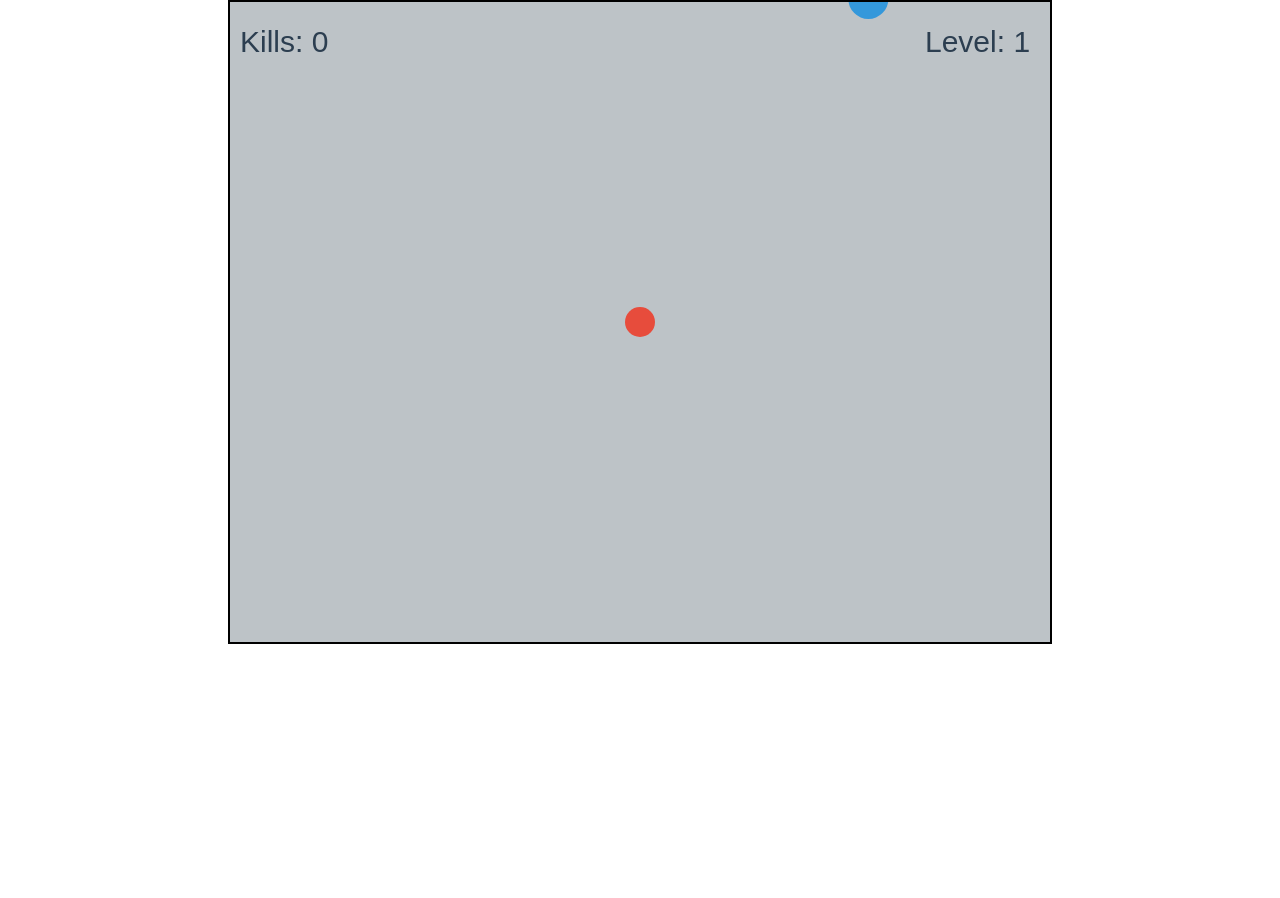
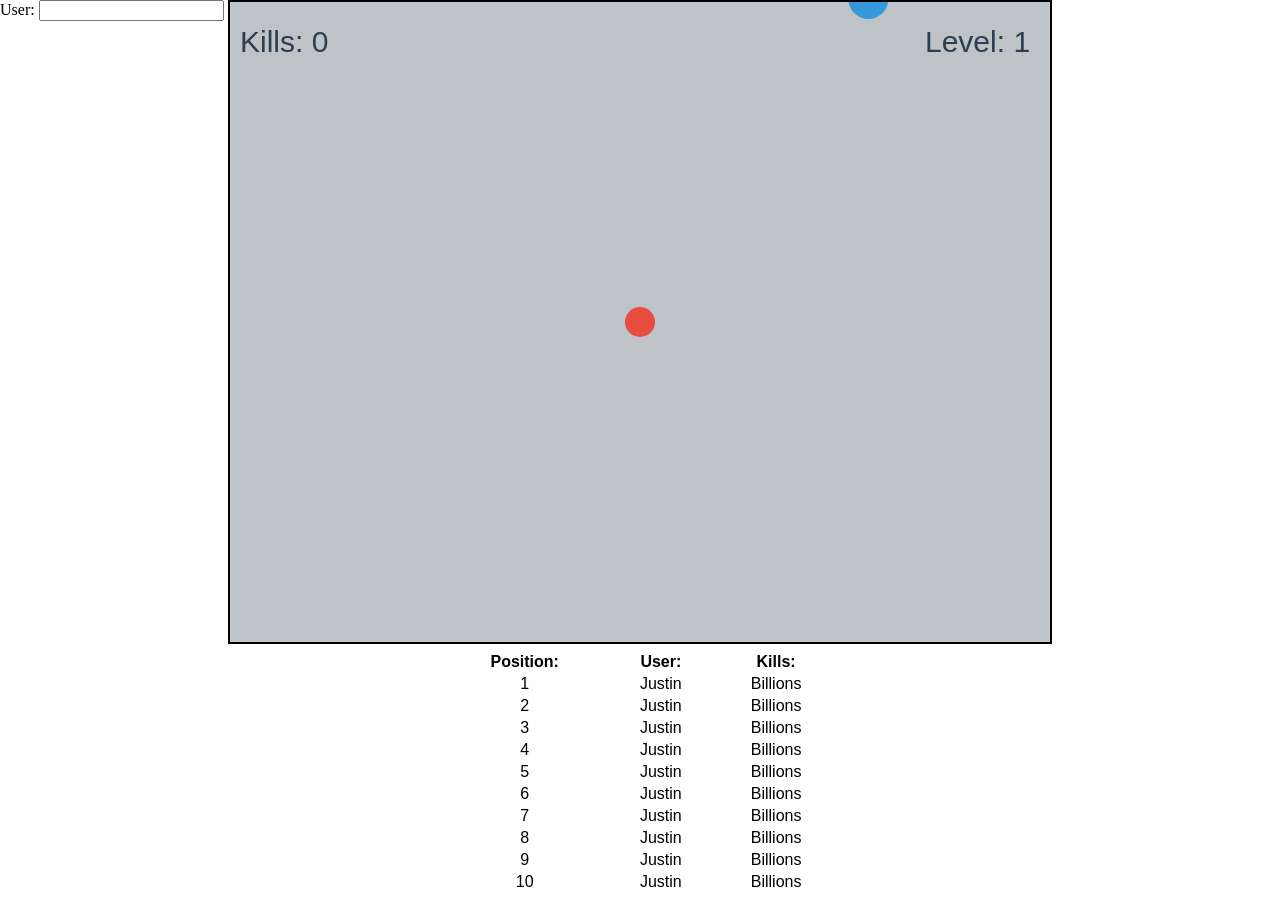
Before and after one commit to JustinM16/TopDownGameJavaScript, a website: page index.html in a window 1280 px wide. Before the commit the page ends 800 px from the top, so only its background shows below. Drawn offline with Linux system fonts and the light colour scheme.

Commit message:
Trying to do node stuff
try to do node stuff

```diff
--- /dev/null
+++ b/TableSetup.js
@@ -0,0 +1,35 @@
+var table = document.getElementById("hiScores");
+
+var row = table.insertRow(1);
+var posCell = row.insertCell(0);
+var	UserCell = row.insertCell(1);
+var KillCell = row.insertCell(2);
+
+var Scores = [10];
+
+
+
+
+
+
+for (i = 0; i < 10; i++){
+	Scores[i] = {
+	Pos: i+1,
+	Name: "Justin",
+	Kills: "Billions"};
+}
+
+for (i = 0; i < 10; i++){
+	row = table.insertRow(i+1);
+	posCell = row.insertCell(0);
+	UserCell = row.insertCell(1);
+	KillCell = row.insertCell(2);
+
+	for (k = 0; k<30; k++){
+		posCell.innerHTML = Scores[i].Pos;
+		UserCell.innerHTML = Scores[i].Name;
+		KillCell.innerHTML = Scores[i].Kills;
+		k = k+3;
+	}
+
+}
--- a/index.html
+++ b/index.html
@@ -28,12 +28,40 @@
 			border-style: solid;
 		}
 
+		#hiScores{
+			position: absolute;
+			top:650px;
+			left:0;
+			right:0;
+			margin: auto;
+			font-family: arial;
+			width: 400px;
+		}
+		td{
+			text-align: center;
+		}
+
 	</style>
 
 
 	<body>
 		<canvas id="screen1"></canvas>
 		<canvas id="screen2"></canvas>
+
+		<table id="hiScores">
+			<tr>
+				<th>Position:</th>
+				<th>User:</th>
+				<th>Kills:</th>
+			</tr>
+		</table>
+		<form>
+			<label>User:</label>
+			<input></input>
+		</form>
+
+
+		<script type="text/javascript" src="TableSetup.js"></script>
 		<script type="text/javascript" src="Screen.js"></script>
 		<script type="text/javascript" src="Character.js"></script>
 		<script type="text/javascript" src="Bullet.js"></script>
```
Also changed, not shown: Game.js (+9 -0 lines), Test.js (added, +36 -0 lines), package.json (added, +23 -0 lines).
